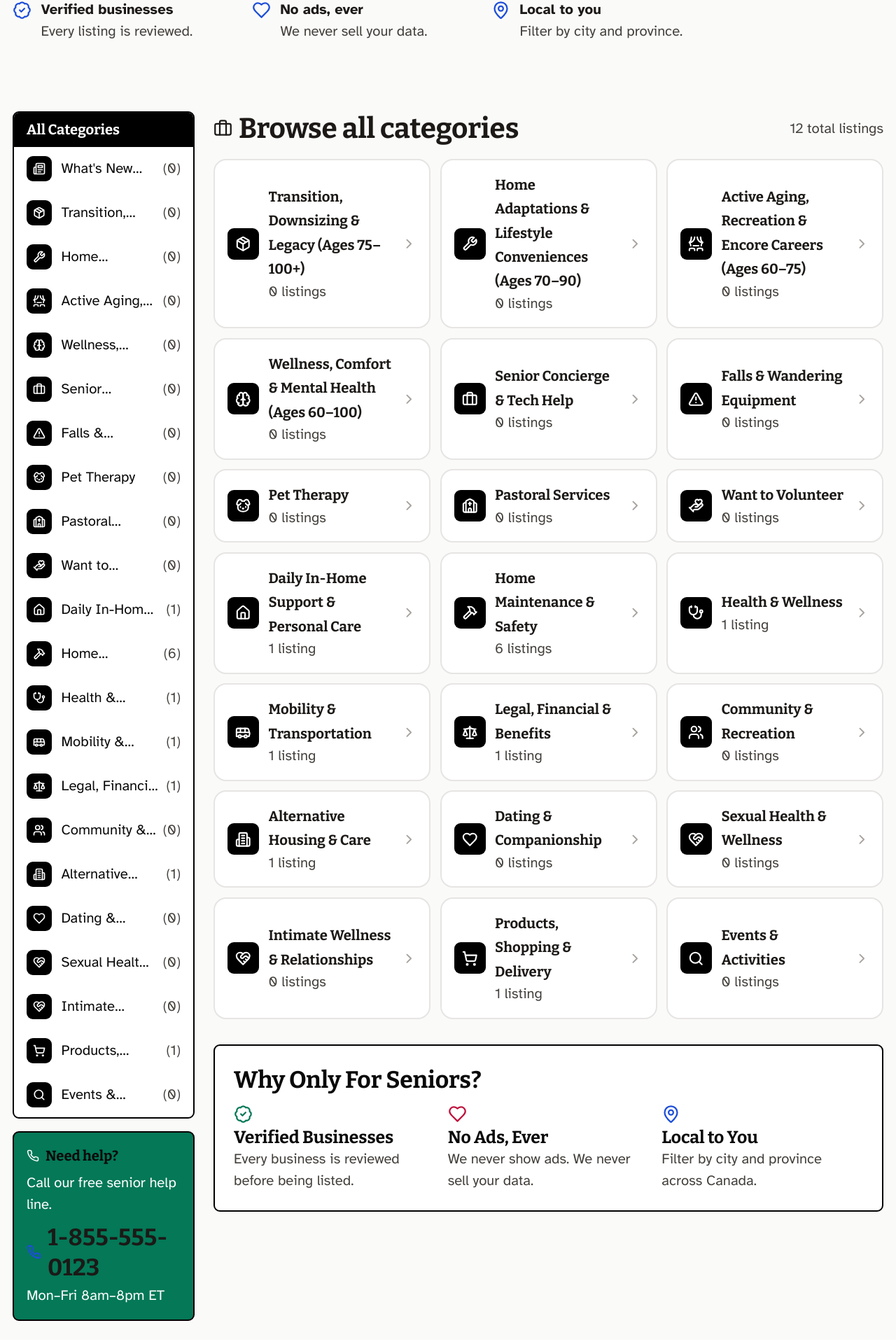
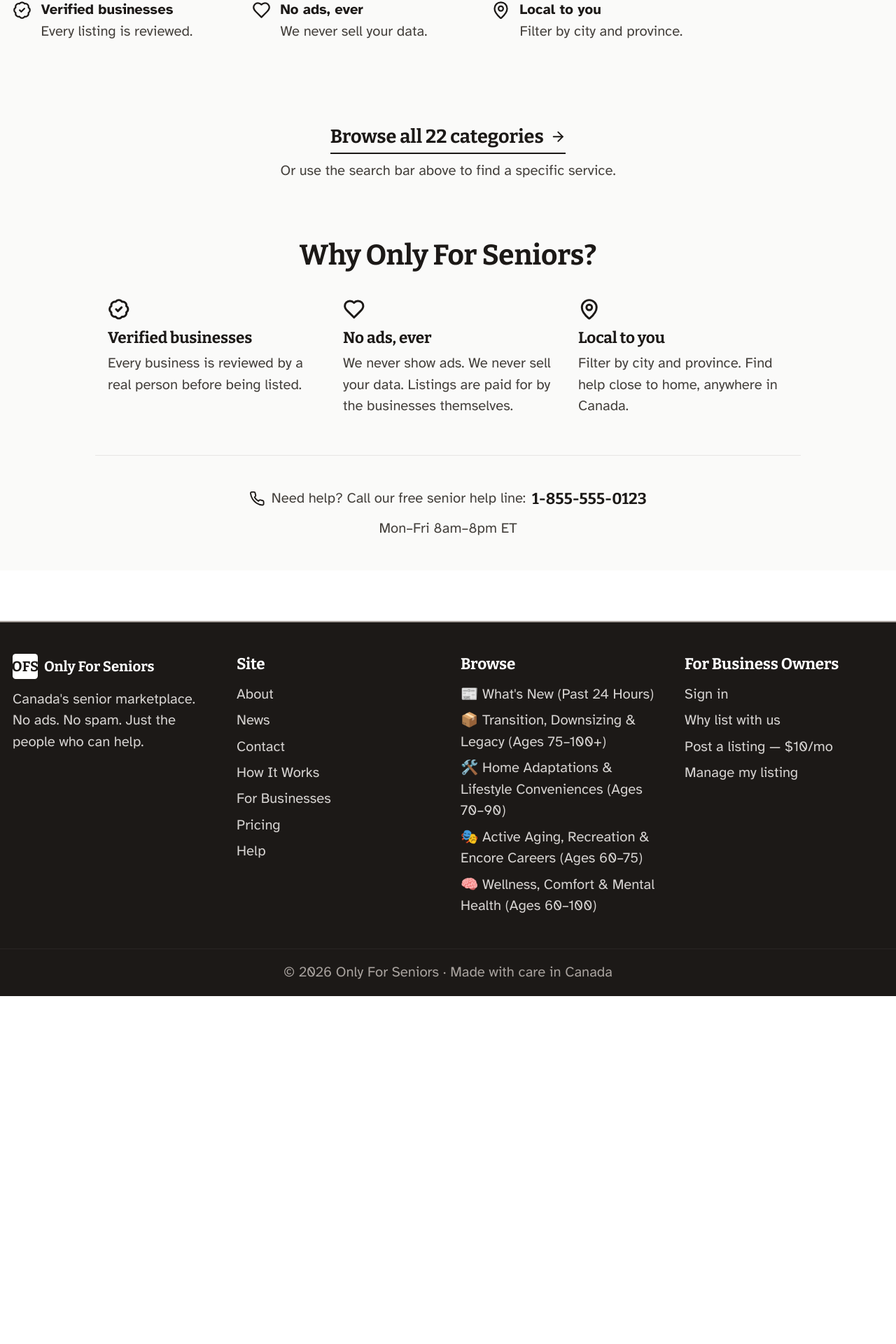
Before and after one commit to cathamaoui/OnlyForSeniors, a Next.js app: page / in a window 1280 px wide. Shown: the part 758-2678 px from the top of the page at 70% size. After the commit the page ends 2181 px from the top, so only its background shows below. Built offline with nearby package versions, Linux system fonts and the light colour scheme.

Commit message:
PR6: minimal monochrome homepage — remove sidebar + categories grid, soften icons to stone-900

```diff
--- a/src/app/categories/page.tsx
+++ b/src/app/categories/page.tsx
@@ -1,5 +1,5 @@
 import Link from "next/link";
-import { ArrowLeft, ChevronRight, Newspaper, Heart } from "lucide-react";
+import { ArrowLeft, ChevronRight, Newspaper, Heart, MapPin, BadgeCheck } from "lucide-react";
 import {
   getAllCategories,
   getAllSubcategoriesWithCounts,
@@ -22,27 +22,37 @@ export default function CategoriesPage() {
   return (
     <div className="min-h-screen bg-stone-50">
       {/* Top bar */}
-      <div className="border-b-2 border-black bg-white">
+      <div className="border-b border-stone-200 bg-white">
         <div className="max-w-6xl mx-auto px-4 py-4 flex items-center justify-between">
           <Link
             href="/"
-            className="inline-flex items-center gap-2 min-h-touch px-4 py-2 bg-white text-black border-2 border-black font-display   text-base shadow-sm hover:bg-stone-100"
+            className="inline-flex items-center gap-2 min-h-touch px-4 py-2 bg-white text-stone-900 border border-stone-200 rounded-full font-semibold text-base hover:bg-stone-50 hover:border-stone-900"
           >
             <ArrowLeft className="w-4 h-4" /> Back to Home
           </Link>
-          <h1 className="text-2xl md:text-3xl font-display font-bold">All Categories</h1>
-          <div className="w-24" />
+        </div>
+      </div>
+
+      {/* Page header — large monochrome */}
+      <div className="bg-stone-50">
+        <div className="max-w-6xl mx-auto px-4 pt-8 pb-6 sm:pt-10 sm:pb-8 text-center">
+          <h1 className="text-4xl sm:text-5xl md:text-6xl font-display font-black text-stone-900 leading-tight">
+            All Categories
+          </h1>
+          <p className="mt-3 text-base sm:text-lg text-stone-700 max-w-2xl mx-auto">
+            Pick a category on the left to browse listings — or use the search bar on the homepage to narrow down by service.
+          </p>
         </div>
       </div>
 
       <div className="max-w-6xl mx-auto px-4 py-8 grid grid-cols-1 lg:grid-cols-[280px_1fr] gap-8">
         {/* Sidebar — Kijiji-style flat list */}
         <aside className="space-y-6">
-          {/* What's New (Past 24 Hours) */}
-          <div className="bg-white border-2 border-black rounded-lg overflow-hidden">
-            <div className="bg-blue-700 text-white px-4 py-2 flex items-center gap-2">
+          {/* What's New (Past 24 Hours) — monochrome */}
+          <div className="bg-white border border-stone-200 rounded-2xl overflow-hidden">
+            <div className="bg-stone-900 text-white px-4 py-2 flex items-center gap-2">
               <Newspaper className="w-4 h-4" />
-              <h2 className="font-display font-bold   text-base">
+              <h2 className="font-display font-bold text-base">
                 What's New (Past 24h)
               </h2>
             </div>
@@ -56,7 +66,7 @@ export default function CategoriesPage() {
                   <li key={b.id}>
                     <Link
                       href={`/businesses/${b.id}`}
-                      className="flex items-start justify-between gap-2 px-4 py-3 border-b border-stone-200 last:border-b-0 hover:bg-blue-50"
+                      className="flex items-start justify-between gap-2 px-4 py-3 border-b border-stone-200 last:border-b-0 hover:bg-stone-50"
                     >
                       <div>
                         <p className="font-semibold text-base line-clamp-1">{b.name}</p>
@@ -70,14 +80,14 @@ export default function CategoriesPage() {
             )}
           </div>
 
-          {/* All categories with their subcategories, Kijiji-style */}
+          {/* All categories with their subcategories, monochrome */}
           {categories.map((cat) => {
             const catCount = catCounts.find((c) => c.category.slug === cat.slug)?.count ?? 0;
             return (
-              <div key={cat.slug} className="bg-white border-2 border-black rounded-lg overflow-hidden">
+              <div key={cat.slug} className="bg-white border border-stone-200 rounded-2xl overflow-hidden">
                 <Link
                   href={`/categories/${cat.slug}`}
-                  className="flex items-center gap-3 px-4 py-3 border-b-2 border-black bg-stone-900 text-white font-display font-bold text-base hover:bg-stone-700"
+                  className="flex items-center gap-3 px-4 py-3 border-b border-stone-200 bg-stone-900 text-white font-display font-bold text-base hover:bg-stone-700"
                 >
                   <CategoryIcon category={cat} size="sm" className="!bg-white !text-stone-900" />
                   <span className="flex-1">{cat.name}</span>
@@ -103,54 +113,58 @@ export default function CategoriesPage() {
             );
           })}
 
-          {/* Volunteer CTA */}
-          <div className="bg-emerald-700 text-white border-2 border-black rounded-lg p-4">
+          {/* Volunteer CTA — monochrome */}
+          <div className="bg-stone-900 text-white border border-stone-200 rounded-2xl p-4">
             <div className="flex items-center gap-2 mb-2">
               <Heart className="w-4 h-4" />
-              <h2 className="font-display font-bold   text-base">
+              <h2 className="font-display font-bold text-base">
                 Want to Volunteer?
               </h2>
             </div>
-            <p className="text-base mb-3">
+            <p className="text-base mb-3 text-stone-200">
               Give your time, learn new skills, and meet people in your community.
             </p>
             <Link
               href="/categories/volunteer"
-              className="inline-block bg-white text-emerald-700 px-3 py-2 font-bold text-base border-2 border-black"
+              className="inline-block bg-white text-stone-900 px-3 py-2 font-bold text-base border border-stone-900 hover:bg-stone-100"
             >
               Browse volunteer opportunities →
             </Link>
           </div>
         </aside>
 
-        {/* Main — Featured cards grid */}
-        <main>
-          <div className="bg-white border-2 border-black rounded-lg p-6">
-            <h2 className="text-2xl font-display font-bold mb-2">Pick a Category</h2>
-            <p className="text-stone-700 mb-6">
-              Choose any category on the left to see local businesses, services, and listings.
-              Every business has been verified. No ads — just the people who can help.
+        {/* Main — a single "Why this is different" explainer so the
+            right side isn't empty when the sidebar is long. */}
+        <main className="space-y-6">
+          <section className="bg-white border border-stone-200 rounded-2xl p-6 sm:p-8">
+            <h2 className="text-2xl sm:text-3xl font-display font-black text-stone-900">
+              Why Only For Seniors?
+            </h2>
+            <p className="mt-2 text-base text-stone-700">
+              We built this directory for one reason: to help Canadian seniors and
+              their families find trusted local help without the noise.
             </p>
-
-            <div className="grid grid-cols-1 sm:grid-cols-2 gap-4">
-              {categories.map((cat) => {
-                const catCount = catCounts.find((c) => c.category.slug === cat.slug)?.count ?? 0;
-                return (
-                  <Link
-                    key={cat.slug}
-                    href={`/categories/${cat.slug}`}
-                    className="block border-2 border-stone-200 rounded-lg p-4 hover:border-stone-900 hover:shadow-sm transition-colors"
-                  >
-                    <CategoryIcon category={cat} size="md" className="mb-2" />
-                    <h3 className="font-display font-bold text-lg text-stone-900">{cat.name}</h3>
-                    <p className="text-base text-stone-700">
-                      {cat.subcategories.length} sub-categor{cat.subcategories.length === 1 ? "y" : "ies"} · {catCount} listing{catCount === 1 ? "" : "s"}
-                    </p>
-                  </Link>
-                );
-              })}
-            </div>
-          </div>
+            <ul className="mt-5 space-y-3 text-base text-stone-900">
+              <li className="flex items-start gap-3">
+                <span className="inline-flex items-center justify-center w-7 h-7 bg-stone-900 text-white rounded-md flex-shrink-0 mt-0.5">
+                  <BadgeCheck className="w-4 h-4" strokeWidth={2.5} />
+                </span>
+                <span><strong className="font-display font-bold">Verified businesses.</strong> Every listing is reviewed by a real person before it goes live.</span>
+              </li>
+              <li className="flex items-start gap-3">
+                <span className="inline-flex items-center justify-center w-7 h-7 bg-stone-900 text-white rounded-md flex-shrink-0 mt-0.5">
+                  <Heart className="w-4 h-4" strokeWidth={2.5} />
+                </span>
+                <span><strong className="font-display font-bold">No ads, ever.</strong> We never show ads. We never sell your data.</span>
+              </li>
+              <li className="flex items-start gap-3">
+                <span className="inline-flex items-center justify-center w-7 h-7 bg-stone-900 text-white rounded-md flex-shrink-0 mt-0.5">
+                  <MapPin className="w-4 h-4" strokeWidth={2.5} />
+                </span>
+                <span><strong className="font-display font-bold">Local to you.</strong> Filter by city and province — find help close to home, anywhere in Canada.</span>
+              </li>
+            </ul>
+          </section>
         </main>
       </div>
     </div>
--- a/src/app/page.tsx
+++ b/src/app/page.tsx
@@ -1,14 +1,9 @@
 import Link from "next/link";
-import { MapPin, ChevronRight, BadgeCheck, Newspaper, Heart, Phone, Briefcase } from "lucide-react";
+import { MapPin, BadgeCheck, Heart, Phone, ArrowRight } from "lucide-react";
 import {
   getAllCategories,
-  getAllBusinesses,
-  getRecentBusinesses,
-  getCategoryCounts,
 } from "@/lib/businesses";
-import { BusinessCard } from "@/components/ui/BusinessCard";
 import { CategorySearch } from "@/components/ui/CategorySearch";
-import { CategoryIcon } from "@/components/ui/CategoryIcon";
 
 export const metadata = {
   title: "Only For Seniors — Canada's Senior Marketplace",
@@ -17,13 +12,6 @@ export const metadata = {
 
 export default function HomePage() {
   const allCats = getAllCategories();
-  const businesses = getAllBusinesses();
-  const recent = getRecentBusinesses(24, 8);
-  const catCounts = getCategoryCounts();
-  const totalListings = businesses.length;
-
-  // What's new (last 24h)
-  const news = recent.slice(0, 4);
 
   return (
     <div className="min-h-screen bg-stone-50">
@@ -63,24 +51,24 @@ export default function HomePage() {
             </p>
           </div>
 
-          {/* Trust strip — quick value props (all icons unified to blue) */}
+          {/* Trust strip — quick value props, monochrome icons */}
           <div className="mt-10 grid grid-cols-1 sm:grid-cols-3 gap-4 max-w-4xl">
             <div className="flex items-start gap-3 text-base">
-              <BadgeCheck className="w-6 h-6 text-blue-700 flex-shrink-0 mt-0.5" />
+              <BadgeCheck className="w-6 h-6 text-stone-900 flex-shrink-0 mt-0.5" />
               <div>
                 <p className="font-bold text-stone-900">Verified businesses</p>
                 <p className="text-stone-700">Every listing is reviewed.</p>
               </div>
             </div>
             <div className="flex items-start gap-3 text-base">
-              <Heart className="w-6 h-6 text-blue-700 flex-shrink-0 mt-0.5" />
+              <Heart className="w-6 h-6 text-stone-900 flex-shrink-0 mt-0.5" />
               <div>
                 <p className="font-bold text-stone-900">No ads, ever</p>
                 <p className="text-stone-700">We never sell your data.</p>
               </div>
             </div>
             <div className="flex items-start gap-3 text-base">
-              <MapPin className="w-6 h-6 text-blue-700 flex-shrink-0 mt-0.5" />
+              <MapPin className="w-6 h-6 text-stone-900 flex-shrink-0 mt-0.5" />
               <div>
                 <p className="font-bold text-stone-900">Local to you</p>
                 <p className="text-stone-700">Filter by city and province.</p>
@@ -90,151 +78,69 @@ export default function HomePage() {
         </div>
       </section>
 
-      {/* On mobile: main (hero + search) first, sidebar below.
-          On desktop: side-by-side. */}
-      <div className="max-w-6xl mx-auto px-4 py-6 flex flex-col-reverse gap-6 lg:grid lg:grid-cols-[260px_1fr]">
-        {/* Sidebar — All categories (flat list) */}
-        <aside className="space-y-4">
-          <div className="bg-white border-2 border-black rounded-lg overflow-hidden">
-            <div className="bg-black text-white px-4 py-2 font-display font-bold   text-base">
-              All Categories
+      {/* Below the hero — single column, minimal.
+          The big search bar above is the primary way to find anything.
+          This section offers two secondary paths: a "browse all" link
+          and a small "Why OFS" explainer. */}
+
+      {/* Browse all categories — text link, not a grid */}
+      <section className="max-w-4xl mx-auto px-4 pt-10 pb-6 text-center">
+        <Link
+          href="/categories/"
+          className="inline-flex items-center gap-2 text-lg sm:text-xl font-display font-bold text-stone-900 hover:text-black border-b-2 border-stone-900 pb-1"
+        >
+          Browse all 22 categories
+          <ArrowRight className="w-5 h-5" />
+        </Link>
+        <p className="mt-2 text-base text-stone-700">
+          Or use the search bar above to find a specific service.
+        </p>
+      </section>
+
+      {/* Why this is different — kept brief, monochrome icons */}
+      <section className="max-w-4xl mx-auto px-4 py-10 sm:py-12">
+        <h2 className="text-2xl sm:text-3xl font-display font-black text-stone-900 text-center mb-6 sm:mb-8">
+          Why Only For Seniors?
+        </h2>
+        <div className="grid grid-cols-1 sm:grid-cols-3 gap-6 sm:gap-8">
+          <div>
+            <BadgeCheck className="w-7 h-7 text-stone-900" strokeWidth={2.25} />
+            <h3 className="font-display font-bold text-lg mt-2 text-stone-900">Verified businesses</h3>
+            <p className="text-base text-stone-700 mt-1">
+              Every business is reviewed by a real person before being listed.
+            </p>
           </div>
-            <ul>
-              {allCats.map((cat) => {
-                const count = catCounts.find((c) => c.category.slug === cat.slug)?.count ?? 0;
-                return (
-                  <li key={cat.slug}>
-                    <Link
-                      href={`/categories/${cat.slug}`}
-                      className="flex items-center justify-between gap-2 px-4 py-3 border-b border-stone-200 last:border-b-0 hover:bg-stone-50"
-                    >
-                      <span className="flex items-center gap-3 text-base min-w-0">
-                        <CategoryIcon category={cat} size="sm" />
-                        <span className="line-clamp-1">{cat.name}</span>
-                      </span>
-                      <span className="text-base text-stone-700">({count})</span>
-                    </Link>
-                  </li>
-                );
-              })}
-            </ul>
+          <div>
+            <Heart className="w-7 h-7 text-stone-900" strokeWidth={2.25} />
+            <h3 className="font-display font-bold text-lg mt-2 text-stone-900">No ads, ever</h3>
+            <p className="text-base text-stone-700 mt-1">
+              We never show ads. We never sell your data. Listings are paid for by the businesses themselves.
+            </p>
           </div>
-
-          {/* Help line */}
-          <div className="bg-emerald-700 text-white border-2 border-black rounded-lg p-4">
-            <div className="flex items-center gap-2 mb-2">
-              <Phone className="w-4 h-4" />
-              <h3 className="font-display font-bold   text-base">Need help?</h3>
+          <div>
+            <MapPin className="w-7 h-7 text-stone-900" strokeWidth={2.25} />
+            <h3 className="font-display font-bold text-lg mt-2 text-stone-900">Local to you</h3>
+            <p className="text-base text-stone-700 mt-1">
+              Filter by city and province. Find help close to home, anywhere in Canada.
+            </p>
           </div>
-            <p className="text-base mb-2">Call our free senior help line.</p>
-            <a
-              href="tel:1-855-555-0123"
-              aria-label="Call our free senior help line at 1-855-555-0123"
-              className="inline-flex items-center gap-2 text-2xl font-display font-black text-stone-900"
-            >
-              <Phone className="w-6 h-6 text-blue-700" strokeWidth={2.5} />
-              1-855-555-0123
-            </a>
-            <p className="text-base mt-1">Mon–Fri 8am–8pm ET</p>
-          </div>
-        </aside>
-
-        {/* Main */}
-        <main className="space-y-8">
-          {/* What's New (Past 24 Hours) */}
-          {news.length > 0 && (
-            <section>
-              <div className="flex items-center justify-between mb-3">
-                <h2 className="flex items-center gap-2 text-xl md:text-2xl font-display font-black">
-                  <Newspaper className="w-6 h-6 text-blue-700" />
-                  What's New (Past 24 Hours)
-                </h2>
-                <Link
-                  href="/categories/news"
-                  className="text-base font-bold text-blue-700 hover:underline flex items-center gap-1"
-                >
-                  See all <ChevronRight className="w-4 h-4" />
-                </Link>
-              </div>
-              <div className="grid grid-cols-1 sm:grid-cols-2 lg:grid-cols-4 gap-3">
-                {news.map((b) => (
-                  <BusinessCard key={b.id} business={b} />
-                ))}
-              </div>
-            </section>
-          )}
-
-          {/* Featured (removed in PR4 — the search bar with category dropdown
-              is the new primary way to find listings, and the All Categories
-              list below replaces the curated featured set). */}
-
-          {/* Browse all categories — a clean grid of the 22 categories. Each
-              card shows the icon, name, and how many listings are in it. */}
-          <section>
-            <div className="flex items-center justify-between mb-4">
-              <h2 className="flex items-center gap-2 text-2xl md:text-3xl font-display font-black text-stone-900">
-                <Briefcase className="w-6 h-6" />
-                Browse all categories
-              </h2>
-              <span className="text-base text-stone-700">
-                {totalListings} total listings
-              </span>
-            </div>
-            <div className="grid grid-cols-1 sm:grid-cols-2 lg:grid-cols-3 gap-3">
-              {allCats
-                .filter((c) => !c.isNews)
-                .map((cat) => {
-                  const count = catCounts.find((c) => c.category.slug === cat.slug)?.count ?? 0;
-                  return (
-                    <Link
-                      key={cat.slug}
-                      href={`/categories/${cat.slug}/`}
-                      className="group flex items-center gap-3 p-4 bg-white border-2 border-stone-200 rounded-2xl hover:border-stone-900 hover:shadow-sm transition-colors min-h-touch"
-                    >
-                      <CategoryIcon category={cat} size="md" />
-                      <span className="flex-1 min-w-0">
-                        <span className="block font-display font-bold text-stone-900 line-clamp-2 group-hover:underline">
-                          {cat.name}
-                        </span>
-                        <span className="block text-base text-stone-700">
-                          {count} listing{count === 1 ? "" : "s"}
-                        </span>
-                      </span>
-                      <ChevronRight
-                        className="w-5 h-5 text-stone-400 group-hover:text-stone-900 flex-shrink-0"
-                        aria-hidden="true"
-                      />
-                    </Link>
-                  );
-                })}
         </div>
       </section>
 
-          {/* Why this is different */}
-          <section className="bg-white border-2 border-black rounded-lg p-6">
-            <h2 className="text-xl md:text-2xl font-display font-black mb-3">
-              Why Only For Seniors?
-            </h2>
-            <div className="grid grid-cols-1 sm:grid-cols-3 gap-4">
-              <div>
-                <BadgeCheck className="w-6 h-6 text-emerald-700" />
-                <h3 className="font-bold mt-1">Verified Businesses</h3>
-                <p className="text-base text-stone-700">Every business is reviewed before being listed.</p>
+      {/* Help line — small, monochrome, at the bottom */}
+      <section className="max-w-4xl mx-auto px-4 py-8 sm:py-10 text-center border-t border-stone-200">
+        <div className="inline-flex items-center gap-2 text-base text-stone-700">
+          <Phone className="w-5 h-5 text-stone-900" />
+          <span>Need help? Call our free senior help line:</span>
+          <a
+            href="tel:1-855-555-0123"
+            className="font-display font-black text-stone-900 text-lg hover:underline"
+          >
+            1-855-555-0123
+          </a>
         </div>
-              <div>
-                <Heart className="w-6 h-6 text-rose-700" />
-                <h3 className="font-bold mt-1">No Ads, Ever</h3>
-                <p className="text-base text-stone-700">We never show ads. We never sell your data.</p>
-              </div>
-              <div>
-                <MapPin className="w-6 h-6 text-blue-700" />
-                <h3 className="font-bold mt-1">Local to You</h3>
-                <p className="text-base text-stone-700">Filter by city and province across Canada.</p>
-              </div>
-            </div>
+        <p className="text-base text-stone-700 mt-1">Mon–Fri 8am–8pm ET</p>
       </section>
-        </main>
-      </div>
     </div>
   );
 }
--- a/src/components/ui/CategoryIcon.tsx
+++ b/src/components/ui/CategoryIcon.tsx
@@ -101,7 +101,7 @@ export function CategoryIcon({ category, slug, size = "md", className = "" }: Pr
   return (
     <span
       aria-hidden="true"
-      className={`inline-flex items-center justify-center ${s.box} bg-black text-white rounded-lg flex-shrink-0 ${className}`}
+      className={`inline-flex items-center justify-center ${s.box} bg-stone-900 text-white rounded-lg flex-shrink-0 ${className}`}
     >
       <Icon className={s.icon} strokeWidth={2.25} />
     </span>
--- a/src/components/ui/CategorySearch.tsx
+++ b/src/components/ui/CategorySearch.tsx
@@ -88,7 +88,7 @@ export function CategorySearch({ categories }: { categories: Category[] }) {
             {picked ? (
               <CategoryIcon category={picked} size="sm" />
             ) : (
-              <span aria-hidden="true" className="inline-flex items-center justify-center w-8 h-8 bg-black text-white rounded-lg flex-shrink-0">
+              <span aria-hidden="true" className="inline-flex items-center justify-center w-8 h-8 bg-stone-900 text-white rounded-lg flex-shrink-0">
                 {(() => {
                   const I = iconForSlug("default");
                   return <I className="w-4 h-4" strokeWidth={2.25} />;
@@ -168,7 +168,7 @@ export function CategorySearch({ categories }: { categories: Category[] }) {
                 !picked ? "bg-stone-100" : ""
               }`}
             >
-              <span aria-hidden="true" className="inline-flex items-center justify-center w-7 h-7 bg-black text-white rounded-md flex-shrink-0">
+              <span aria-hidden="true" className="inline-flex items-center justify-center w-7 h-7 bg-stone-900 text-white rounded-md flex-shrink-0">
                 {(() => {
                   const I = iconForSlug("default");
                   return <I className="w-3.5 h-3.5" strokeWidth={2.25} />;
```
Lines whose indentation alone changed are shown as unchanged.
